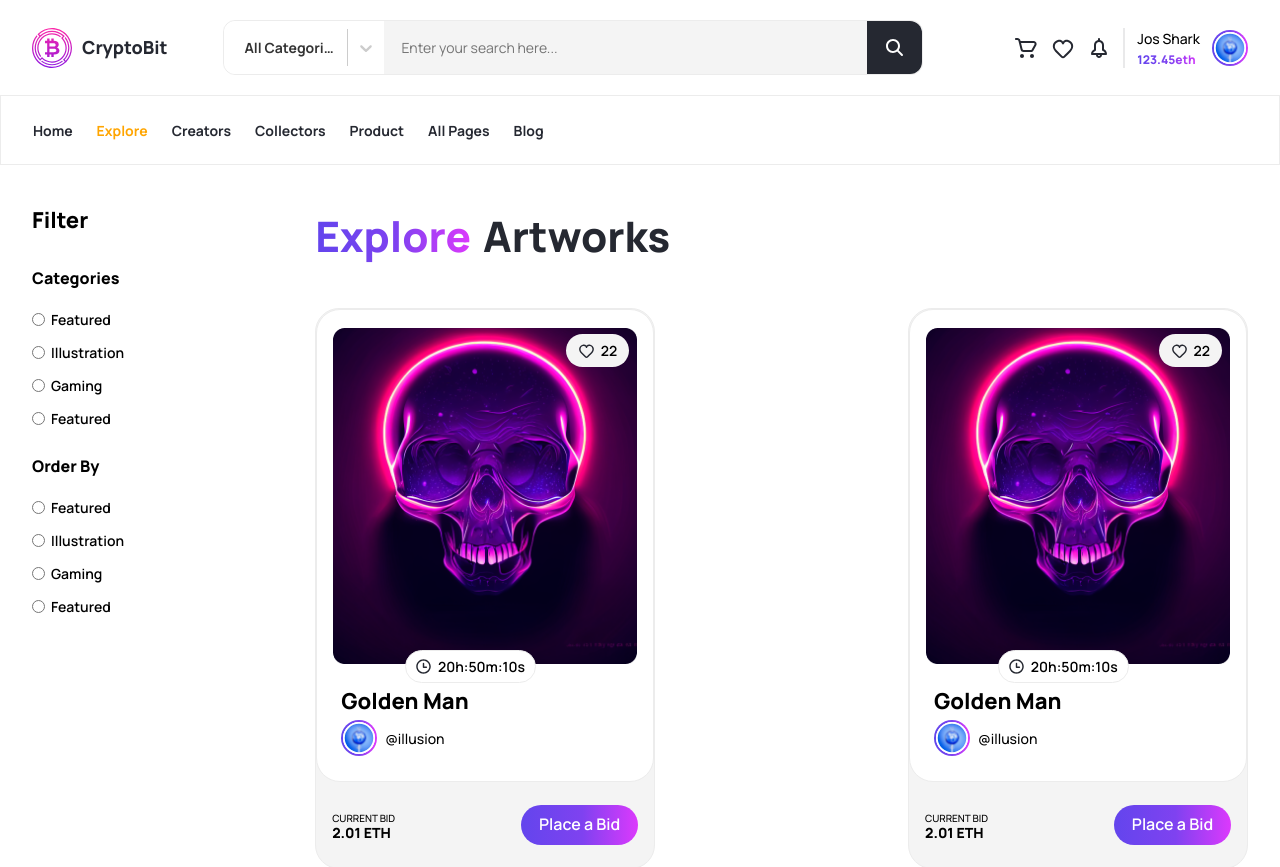
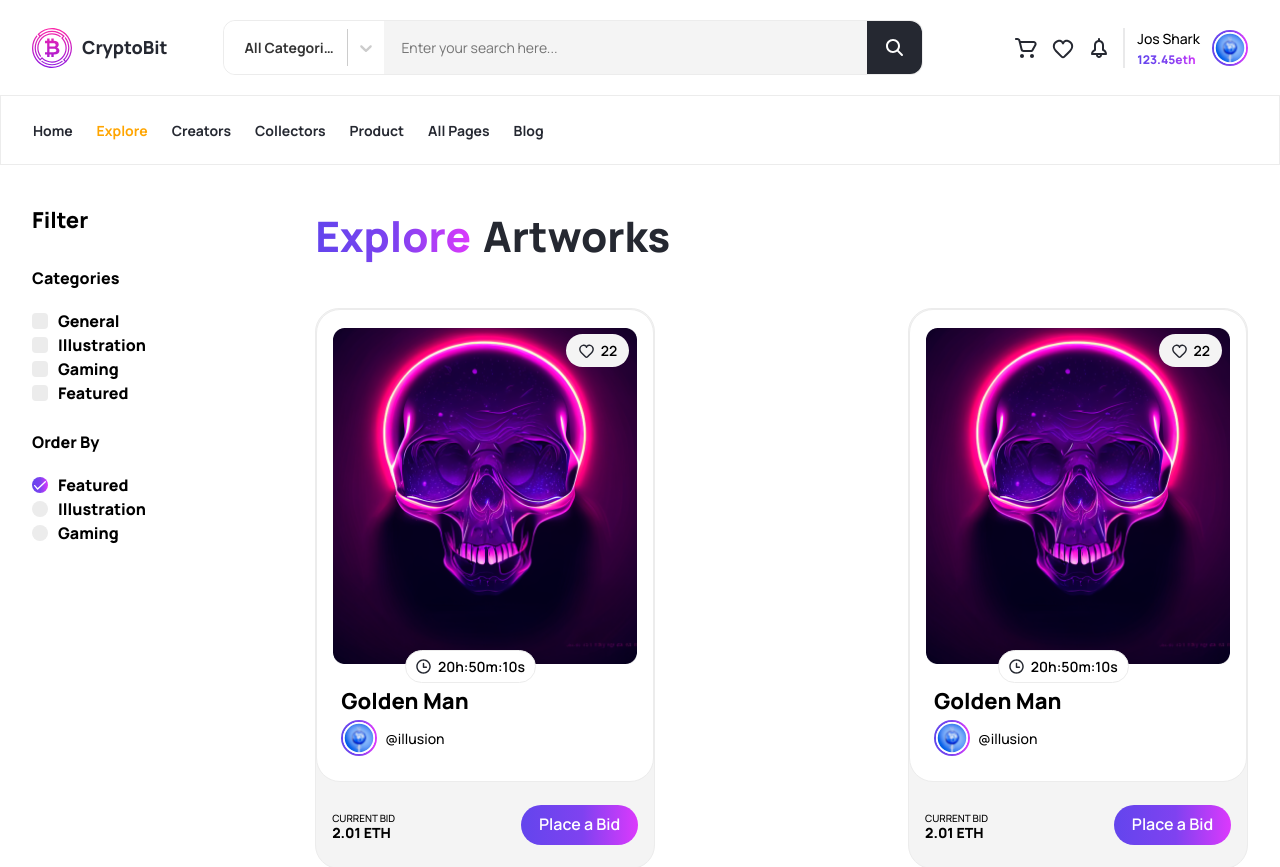
Before and after one commit to SkynerSany/NFT-marketplace, a Next.js app: page /explore in a window 1280 px wide. Shown: the top 867 px of the page. Built offline with nearby package versions, Linux system fonts and the light colour scheme.

Commit message:
feat: add custom checkbox and radio

```diff
--- a/package.json
+++ b/package.json
@@ -3,7 +3,7 @@
   "version": "0.1.0",
   "private": true,
   "scripts": {
-    "dev": "next dev --open",
+    "dev": "next dev",
     "build": "next build",
     "start": "next start",
     "lint": "next lint"
--- a/src/components/filter/filter.scss
+++ b/src/components/filter/filter.scss
@@ -38,14 +38,3 @@
     font-style: normal;
     font-weight: 600;
 }
-
-.filter__name {
-    label {
-        width: fit-content;
-        display: flex;
-        gap: 6px;
-
-        line-height: 150%;
-        cursor: pointer;
-    }
-}
--- a/src/components/filter/filter.tsx
+++ b/src/components/filter/filter.tsx
@@ -1,45 +1,44 @@
+import InputsContainer from '../inputs-container/inputs-container';
+import { IInput } from '../inputs-container/inputs-container.interfaces';
 import './filter.scss';
+
+const INPUTS_CHECKBOX_CATEGORIES: IInput = {
+  type: 'checkbox',
+  name: 'categories',
+  labels: ['General', 'Illustration', 'Gaming', 'Featured'],
+};
+
+const INPUTS_RADIO_BY: IInput = {
+  type: 'radio',
+  name: 'by',
+  labels: ['Featured', 'Illustration', 'Gaming'],
+};
+
+const FILTER_LIST = [
+  {
+    name: 'Categories',
+    inputsList: INPUTS_CHECKBOX_CATEGORIES,
+  },
+  {
+    name: 'Order By',
+    inputsList: INPUTS_RADIO_BY,
+  },
+];
 
 export default function Filter() {
   return (
     <section className="filter">
-        <h3 className="filter__title">Filter</h3>
-        <ul className="filter__list">
+      <h3 className="filter__title">Filter</h3>
+      <div className="filter__list">
+        {
+          FILTER_LIST.map(({ name, inputsList }) => (
             <li className="filter__type">
-                <p>Categories</p>
-                <ul className="filter__name-list">
-                    <li className="filter__name">
-                        <label htmlFor="1"><input type="radio" name="" id="1" />Featured</label>
-                    </li>
-                    <li className="filter__name">
-                        <label htmlFor="2"><input type="radio" name="" id="2" />Illustration</label>
-                    </li>
-                    <li className="filter__name">
-                        <label htmlFor="3"><input type="radio" name="" id="3" />Gaming</label>
-                    </li>
-                    <li className="filter__name">
-                        <label htmlFor="4"><input type="radio" name="" id="4" />Featured</label>
-                    </li>
-                </ul>
+              <p>{name}</p>
+              <InputsContainer inputs={inputsList} />
             </li>
-            <li className="filter__type">
-                <p>Order By</p>
-                <ul className="filter__name-list">
-                    <li className="filter__name">
-                        <label htmlFor="1"><input type="radio" name="" id="1" />Featured</label>
-                    </li>
-                    <li className="filter__name">
-                        <label htmlFor="2"><input type="radio" name="" id="2" />Illustration</label>
-                    </li>
-                    <li className="filter__name">
-                        <label htmlFor="3"><input type="radio" name="" id="3" />Gaming</label>
-                    </li>
-                    <li className="filter__name">
-                        <label htmlFor="4"><input type="radio" name="" id="4" />Featured</label>
-                    </li>
-                </ul>
-            </li>
-        </ul>
+          ))
+        }
+      </div>
     </section>
-  )
+  );
 }
--- /dev/null
+++ b/src/components/inputs-container/checkbox/checkbox.interfaces.ts
@@ -0,0 +1,4 @@
+export interface ICheckbox {
+    label: string,
+    name: string
+}
--- /dev/null
+++ b/src/components/inputs-container/checkbox/checkbox.scss
@@ -0,0 +1,45 @@
+.checkbox-label {
+    width: fit-content;
+
+    display: flex;
+    align-items: center;
+    gap: 6px;
+
+    line-height: 150%;
+    cursor: pointer;
+}
+
+.checkbox__input {
+    position: absolute;
+
+    height: 1px;
+    width: 1px;
+
+    clip: rect(0 0 0 0);
+    clip-path: inset(50%);
+    white-space: nowrap;
+    overflow: hidden;
+}
+
+.checkbox {
+    width: 16px;
+    height: 16px;
+    margin-right: 4px;
+    display: inline-block;
+
+    background: $color-dark-grey;
+    border-radius: 4px;
+}
+
+.checkbox--active {
+    background: $button-colors-color;
+
+    div {
+        height: 100%;
+        width: 100%;
+
+        background-image: url("/assets/icons/Done.svg");
+        background-size: cover;
+        background-repeat: no-repeat;
+    }
+}
--- /dev/null
+++ b/src/components/inputs-container/checkbox/checkbox.tsx
@@ -0,0 +1,29 @@
+'use client'
+
+import { useState } from 'react';
+import './checkbox.scss';
+import { ICheckbox } from './checkbox.interfaces';
+
+export default function Checkbox({ label, name }: ICheckbox) {
+  const [isChecked, setIsChecked] = useState(false);
+
+  return (
+    <label className='checkbox-label'>
+      <input
+        type="checkbox"
+        className='checkbox__input'
+        name={name}
+        onChange={() => {
+          setIsChecked(!isChecked);
+        }}
+      />
+      <div
+        className={`checkbox ${isChecked ? "checkbox--active" : ""}`}
+        aria-hidden="true"
+      ><div></div></div>
+      {
+        label
+      }
+    </label>
+  );
+}
--- /dev/null
+++ b/src/components/inputs-container/inputs-container.tsx
@@ -0,0 +1,30 @@
+'use client'
+
+import { useState } from "react";
+import Checkbox from "./checkbox/checkbox";
+import { IInputsContainerProps } from "./inputs-container.interfaces"
+import Radio from "./radio/radio";
+
+export default function InputsContainer({ inputs }: IInputsContainerProps) {
+  const [currentRadio, setCurrentRadio] = useState(inputs.labels[0]);
+
+  const handleChange = (event: React.ChangeEvent<HTMLInputElement>) => {
+      setCurrentRadio(event.target.value);
+  };
+
+  const isChecked = (value: string) => currentRadio === value;
+
+  return (
+    <ul className="inputs-container">
+      {
+        inputs.labels.map((label: string) => {
+          if (inputs.type === 'radio') {
+            return <li><Radio label={label} name={inputs.name} handleChange={handleChange} isChecked={isChecked(label)} /></li>
+          }
+
+          return <li><Checkbox label={label} name={inputs.name} /></li>
+        })
+      }
+    </ul>
+  )
+}
--- /dev/null
+++ b/src/components/inputs-container/radio/radio.interfaces.ts
@@ -0,0 +1,6 @@
+export interface IRadio {
+    label: string,
+    name: string,
+    isChecked: boolean,
+    handleChange: (event: React.ChangeEvent<HTMLInputElement>) => void,
+}
--- /dev/null
+++ b/src/components/inputs-container/radio/radio.scss
@@ -0,0 +1,45 @@
+.radio-label {
+    width: fit-content;
+
+    display: flex;
+    align-items: center;
+    gap: 6px;
+
+    line-height: 150%;
+    cursor: pointer;
+}
+
+.radio__input {
+    position: absolute;
+
+    height: 1px;
+    width: 1px;
+
+    clip: rect(0 0 0 0);
+    clip-path: inset(50%);
+    white-space: nowrap;
+    overflow: hidden;
+}
+
+.radio {
+    width: 16px;
+    height: 16px;
+    margin-right: 4px;
+    display: inline-block;
+
+    background: $color-dark-grey;
+    border-radius: 50%;
+}
+
+.radio--active {
+    background: $button-colors-color;
+
+    div {
+        height: 100%;
+        width: 100%;
+
+        background-image: url("/assets/icons/Done.svg");
+        background-size: cover;
+        background-repeat: no-repeat;
+    }
+}
--- /dev/null
+++ b/src/components/inputs-container/radio/radio.tsx
@@ -0,0 +1,24 @@
+import './radio.scss';
+import { IRadio } from './radio.interfaces';
+
+export default function Radio({ label, name, handleChange, isChecked }: IRadio) {
+  return (
+    <label className='radio-label'>
+      <input
+        type="radio"
+        className='radio__input'
+        name={name}
+        value={label}
+        onChange={handleChange}
+        checked={isChecked}
+      />
+      <div
+        className={`radio ${isChecked ? "radio--active" : ""}`}
+        aria-hidden="true"
+      ><div></div></div>
+      {
+        label
+      }
+    </label>
+  );
+}
```
Also changed, not shown: src/components/inputs-container/inputs-container.interfaces.ts (added, +9 -0 lines), public/assets/icons/Done.svg.
